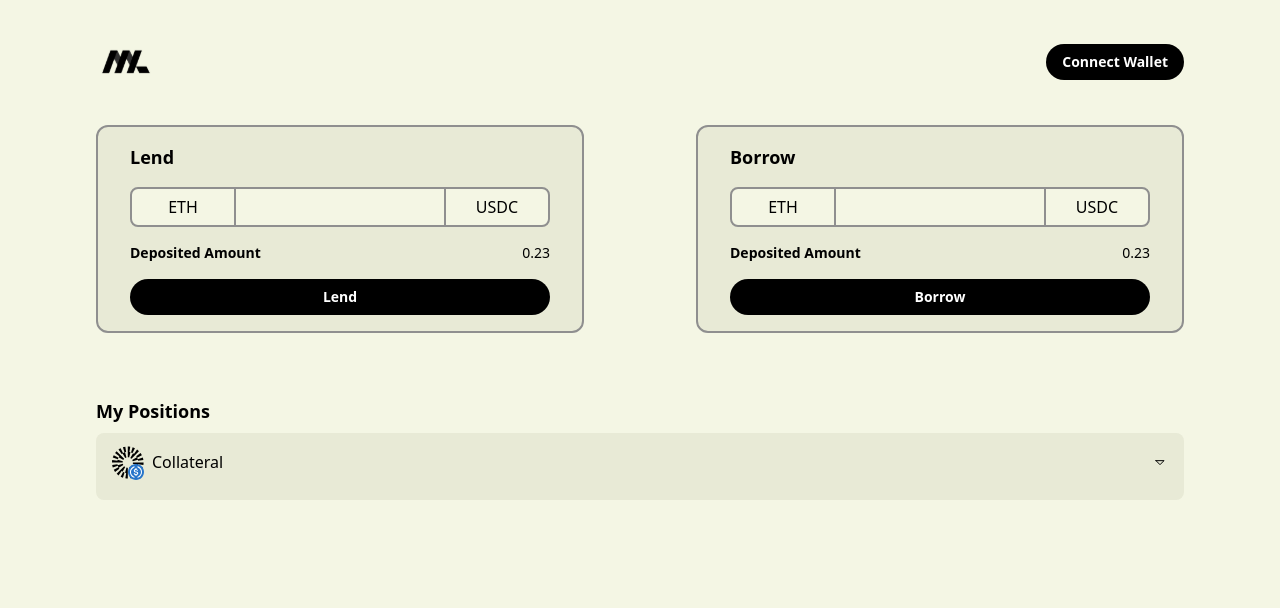
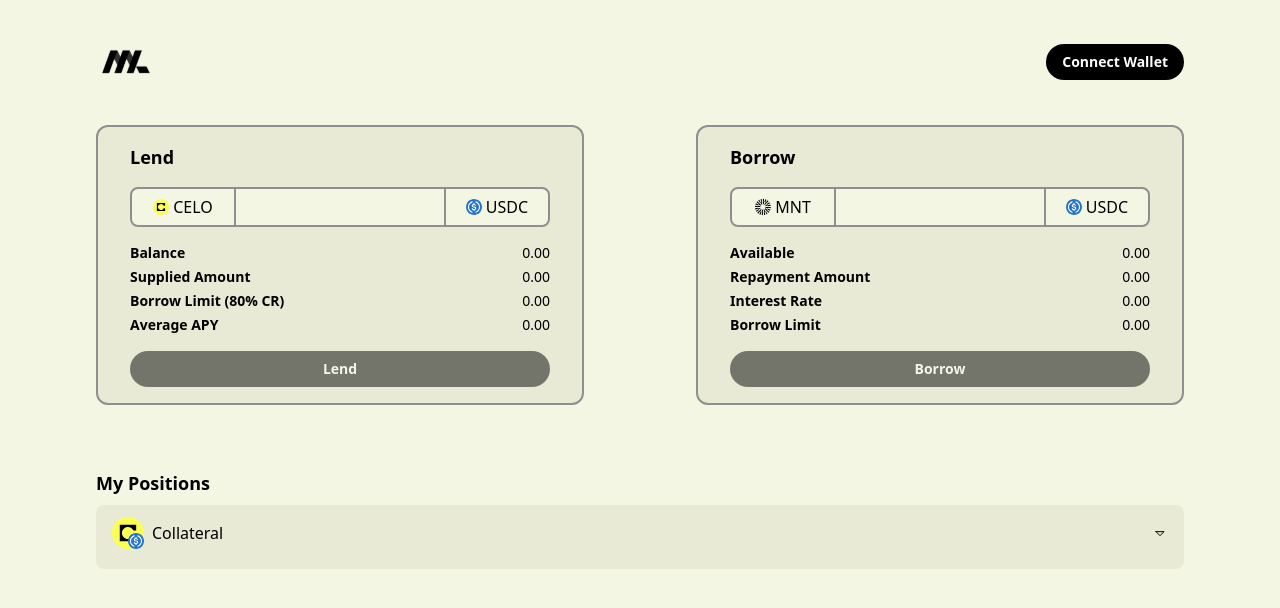
Before and after one commit to MultiLend/MultiLend, a Next.js app in the folder app/: page / in a window 1280 px wide. Shown: the top 608 px of the page. Built offline with nearby package versions, Linux system fonts and the light colour scheme.

Commit message:
feat: popup and fixed states

```diff
--- a/app/components/Home/Accordion.tsx
+++ b/app/components/Home/Accordion.tsx
@@ -22,7 +22,7 @@ const Accordion: FC<Props> = ({ title, text }) => {
         <div className="flex items-center gap-2">
           <div className="relative">
             <Image
-              src="/chains/mantle.svg"
+              src="/chains/celo.svg"
               alt="celo-chain"
               width="32"
               height="32"
--- a/app/components/Home/Input.tsx
+++ b/app/components/Home/Input.tsx
@@ -1,3 +1,4 @@
+import Image from "next/image";
 import { FC } from "react";
 
 interface Props {
@@ -5,12 +6,30 @@ interface Props {
   input: string;
   onChange: (e: React.ChangeEvent<HTMLInputElement>) => void;
   token: string;
+  chainModal: () => void;
+  tokenModal: () => void;
 }
 
-const Input: FC<Props> = ({ chain, input, onChange, token }) => {
+const Input: FC<Props> = ({
+  chain,
+  input,
+  onChange,
+  token,
+  chainModal,
+  tokenModal,
+}) => {
   return (
     <div className="flex h-10 rounded-lg bg-background border-2 border-outline">
-      <div className="flex items-center justify-center w-1/4 border-r-2 border-outline cursor-pointer">
+      <div
+        className="flex items-center justify-center gap-1 w-1/4 border-r-2 border-outline cursor-pointer"
+        onClick={chainModal}
+      >
+        <Image
+          src={`/chains/${chain}.svg`}
+          alt={`${chain}-chain`}
+          width="16"
+          height="16"
+        />
         {chain}
       </div>
       <div className="w-2/4">
@@ -22,7 +41,16 @@ const Input: FC<Props> = ({ chain, input, onChange, token }) => {
           onChange={onChange}
         />
       </div>
-      <div className="flex items-center justify-center w-1/4 border-l-2 border-outline cursor-pointer">
+      <div
+        className="flex items-center justify-center gap-1 w-1/4 border-l-2 border-outline cursor-pointer"
+        onClick={tokenModal}
+      >
+        <Image
+          src={`/tokens/${token}.svg`}
+          alt={`${token}-token`}
+          width="16"
+          height="16"
+        />
         {token}
       </div>
     </div>
--- /dev/null
+++ b/app/components/Home/Modal.tsx
@@ -0,0 +1,55 @@
+import { Dialog, Transition } from '@headlessui/react'
+import { FC, Fragment, ReactNode } from 'react'
+
+interface Props {
+  title: string
+  isOpen: boolean
+  closeModal: () => void
+  children: ReactNode
+}
+
+const Modal: FC<Props> = ({ title, isOpen, closeModal, children }) => {
+  return (
+    <Transition appear show={isOpen} as={Fragment}>
+      <Dialog as="div" className="relative z-10" onClose={closeModal}>
+        <Transition.Child
+          as={Fragment}
+          enter="ease-out duration-300"
+          enterFrom="opacity-0"
+          enterTo="opacity-100"
+          leave="ease-in duration-200"
+          leaveFrom="opacity-100"
+          leaveTo="opacity-0"
+        >
+          <div className="fixed inset-0 bg-black bg-opacity-80" />
+        </Transition.Child>
+
+        <div className="fixed inset-0 overflow-y-auto">
+          <div className="flex min-h-full items-center justify-center p-4 text-center">
+            <Transition.Child
+              as={Fragment}
+              enter="ease-out duration-300"
+              enterFrom="opacity-0 scale-95"
+              enterTo="opacity-100 scale-100"
+              leave="ease-in duration-200"
+              leaveFrom="opacity-100 scale-100"
+              leaveTo="opacity-0 scale-95"
+            >
+              <Dialog.Panel className="w-full max-w-md transform overflow-hidden rounded-2xl bg-secondary p-6 text-left align-middle shadow-xl transition-all">
+                <Dialog.Title
+                  as="h3"
+                  className="text-lg font-bold leading-6 text-black pb-4"
+                >
+                  {title}
+                </Dialog.Title>
+                {children}
+              </Dialog.Panel>
+            </Transition.Child>
+          </div>
+        </div>
+      </Dialog>
+    </Transition>
+  )
+}
+
+export default Modal
--- /dev/null
+++ b/app/components/Home/Modals.tsx
@@ -0,0 +1,78 @@
+import { FC } from "react";
+import Modal from "./Modal";
+import Image from "next/image";
+
+interface Props {
+  isTokenModal: boolean;
+  toggleTokenModal: () => void;
+  isChainModal: boolean;
+  toggleChainModal: (chain?: string) => void;
+}
+
+const Modals: FC<Props> = ({
+  isTokenModal,
+  toggleTokenModal,
+  isChainModal,
+  toggleChainModal,
+}) => {
+  return (
+    <>
+      {
+        <Modal
+          title={"Select Token"}
+          isOpen={isTokenModal}
+          closeModal={toggleTokenModal}
+        >
+          <div
+            className="flex items-center gap-2 bg-background rounded-xl p-2 hover:border hover:border-outline cursor-pointer"
+            onClick={toggleTokenModal}
+          >
+            <Image
+              src={"/tokens/usdc.svg"}
+              alt={"usdc-token"}
+              width={16}
+              height={16}
+            />
+            USDC
+          </div>
+        </Modal>
+      }
+      {
+        <Modal
+          title={"Select Chain"}
+          isOpen={isChainModal}
+          closeModal={toggleChainModal}
+        >
+          <div className="flex flex-col gap-2">
+            <div
+              className="flex items-center gap-2 bg-background rounded-xl p-2 hover:border hover:border-outline cursor-pointer"
+              onClick={() => toggleChainModal('MNT')}
+            >
+              <Image
+                src={"/chains/mnt.svg"}
+                alt={"mnt-chain"}
+                width={16}
+                height={16}
+              />
+              MNT
+            </div>
+            <div
+              className="flex items-center gap-2 bg-background rounded-xl p-2 hover:border hover:border-outline cursor-pointer"
+              onClick={() => toggleChainModal('CELO')}
+            >
+              <Image
+                src={"/chains/celo.svg"}
+                alt={"celo-chain"}
+                width={16}
+                height={16}
+              />
+              CELO
+            </div>
+          </div>
+        </Modal>
+      }
+    </>
+  );
+};
+
+export default Modals;
--- a/app/components/Home/index.tsx
+++ b/app/components/Home/index.tsx
@@ -1,28 +1,65 @@
-import { FC, useMemo, useState } from "react";
+import { FC, useEffect, useMemo, useState } from "react";
 import Card from "./Card";
 import Input from "./Input";
 import Meta from "./Meta";
 import Button from "./Button";
 import Accordion from "./Accordion";
+import Modals from "./Modals";
 
 const Home: FC = () => {
+  const token = "USDC";
+
   const [lendInput, setLendInput] = useState("");
   const [borrowInput, setBorrowInput] = useState("");
+
+  const [isTokenModal, setIsTokenModal] = useState(false);
+  const [isChainModal, setIsChainModal] = useState(false);
+
+  const [currentSide, setCurrentSide] = useState<"lend" | "borrow">("lend");
+
+  const [chainLend, setChainLend] = useState("CELO");
+  const [chainBorrow, setChainBorrow] = useState("MNT");
+
+  useEffect(() => {}, []);
 
   const lendMeta = useMemo(() => {
     return [
       {
-        title: "Deposited Amount",
-        value: "0.23",
+        title: "Balance",
+        value: "0.00",
+      },
+      {
+        title: "Supplied Amount",
+        value: Number(lendInput).toFixed(2),
+      },
+      {
+        title: "Borrow Limit (80% CR)",
+        value: (Number(lendInput) * 0.8).toFixed(2) ?? "0",
+      },
+      {
+        title: "Average APY",
+        value: lendInput ? "5.00%" : "0.00",
       },
     ];
-  }, []);
+  }, [lendInput]);
 
   const borrowMeta = useMemo(() => {
     return [
       {
-        title: "Deposited Amount",
-        value: "0.23",
+        title: "Available",
+        value: "0.00",
+      },
+      {
+        title: "Repayment Amount",
+        value: "0.00",
+      },
+      {
+        title: "Interest Rate",
+        value: "0.00",
+      },
+      {
+        title: "Borrow Limit",
+        value: "0.00",
       },
     ];
   }, []);
@@ -32,6 +69,25 @@ const Home: FC = () => {
 
   const onBorrowInputChange = (e: React.ChangeEvent<HTMLInputElement>) =>
     setBorrowInput(e.target.value);
+
+  const toggleTokenModal = () => setIsTokenModal(!isTokenModal);
+
+  const toggleChainModal = (chain?: string) => {
+    setIsChainModal(!isChainModal);
+
+    if (chain)
+      currentSide === "lend" ? setChainLend(chain) : setChainBorrow(chain);
+  };
+
+  const toggleLendChainModal = () => {
+    setCurrentSide("lend");
+    toggleChainModal();
+  };
+
+  const toggleBorrowChainModal = () => {
+    setCurrentSide("borrow");
+    toggleChainModal();
+  };
 
   const lend = () => {
     console.log(lendInput);
@@ -43,26 +99,36 @@ const Home: FC = () => {
 
   return (
     <div className="flex flex-col gap-16">
+      <Modals
+        isTokenModal={isTokenModal}
+        toggleTokenModal={toggleTokenModal}
+        isChainModal={isChainModal}
+        toggleChainModal={toggleChainModal}
+      />
       <div className="grid grid-cols-2 gap-x-28 gap-y-16">
         <Card title="Lend">
           <Input
-            chain="ETH"
+            chain={chainLend}
             input={lendInput}
             onChange={onLendInputChange}
-            token="USDC"
+            token={token}
+            chainModal={toggleLendChainModal}
+            tokenModal={toggleTokenModal}
           />
           <Meta meta={lendMeta} />
-          <Button title="Lend" isActive={true} onClick={lend} />
+          <Button title="Lend" isActive={!!lendInput} onClick={lend} />
         </Card>
         <Card title="Borrow">
           <Input
-            chain="ETH"
+            chain={chainBorrow}
             input={borrowInput}
             onChange={onBorrowInputChange}
-            token="USDC"
+            token={token}
+            chainModal={toggleBorrowChainModal}
+            tokenModal={toggleTokenModal}
           />
           <Meta meta={borrowMeta} />
-          <Button title="Borrow" isActive={true} onClick={borrow} />
+          <Button title="Borrow" isActive={!!borrowInput} onClick={borrow} />
         </Card>
       </div>
       <div className="flex flex-col gap-2">
--- a/app/components/Layout/Header.tsx
+++ b/app/components/Layout/Header.tsx
@@ -42,7 +42,7 @@ const Header: FC = () => {
 
   return (
     <header className="py-10">
-      {/* <ToastContainer
+      <ToastContainer
         position="bottom-right"
         autoClose={5000}
         hideProgressBar
@@ -53,7 +53,7 @@ const Header: FC = () => {
         draggable
         pauseOnHover
         theme="colored"
-      /> */}
+      />
       <div className="mx-auto max-w-6xl px-4 sm:px-6 lg:px-8">
         <nav className="relative z-50 flex justify-between">
           <div className="flex items-center md:gap-x-4">
--- a/app/package.json
+++ b/app/package.json
@@ -9,6 +9,8 @@
     "lint": "next lint"
   },
   "dependencies": {
+    "@headlessui/react": "^1.7.17",
+    "@metamask/sdk": "^0.6.0",
     "@types/node": "20.5.8",
     "@types/react": "18.2.21",
     "@types/react-dom": "18.2.7",
@@ -19,6 +21,7 @@
     "postcss": "8.4.29",
     "react": "18.2.0",
     "react-dom": "18.2.0",
+    "react-toastify": "^9.1.3",
     "tailwindcss": "3.3.3",
     "typescript": "5.2.2"
   }
```
Also changed, not shown: app/public/chains/mnt.svg (renamed from app/public/chains/mantle.svg), 1 other file (tests, documents, lock files or other folders).
